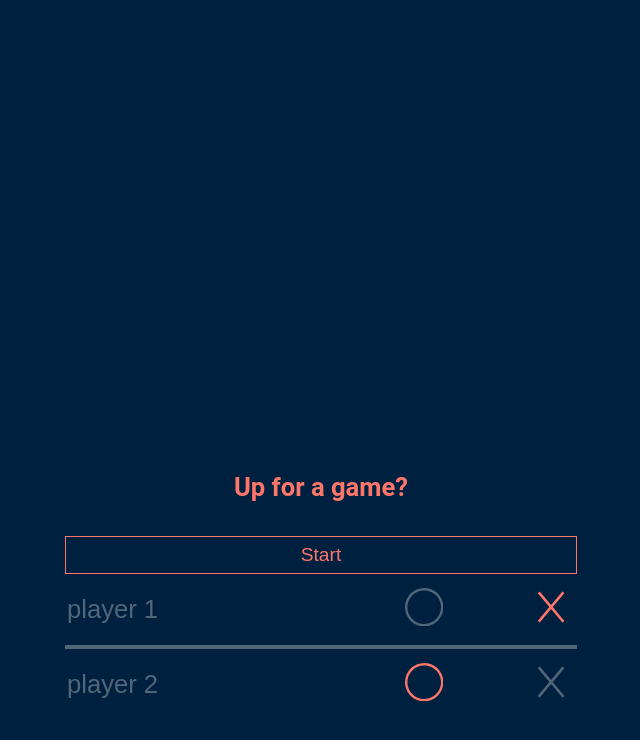
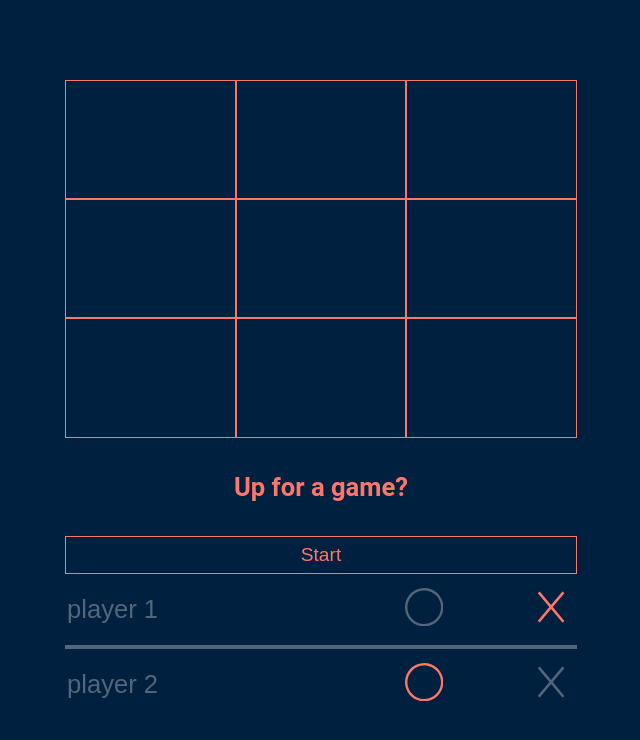
Before and after one commit to CharlesIvia/tic-tac-toe, a plain HTML site: page index.html in a window 1280 px wide. Shown: the whole page, without its empty margins (327-967 px from the left). Drawn offline with Linux system fonts and the light colour scheme.

Commit message:
Styled the suares created using the JS script

```diff
--- a/style.css
+++ b/style.css
@@ -40,6 +40,18 @@ h4 {
     display: grid;
     grid-template-columns: repeat(3, 1fr);
     grid-template-rows: repeat(3, 1fr);
+}
+
+.square {
+    display: flex;
+    justify-content: center;
+    align-items: center;
+    height: 100%;
+    width: 100%;
+    border: var(--grid-border);
+    text-align: center;
+    font-size: xx-large;
+    color: #FC766A;
 }
 
 button {
```
